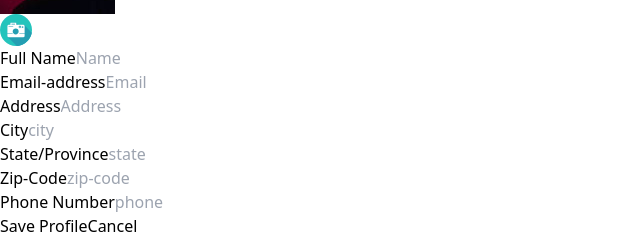
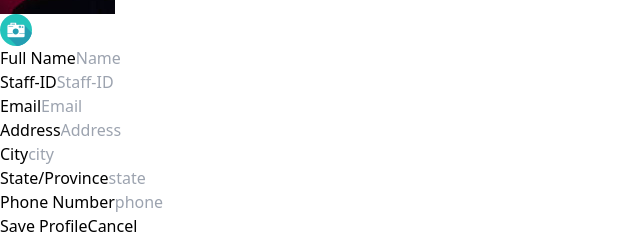
Before and after one commit to goelraghav002/inmate_insight_client, a React (Vite) app: page /profile in a window 1280 px wide. Shown: the part 4190-4425 px from the top of the page, without its empty margins (0-640 px from the left). Built offline with nearby package versions, Linux system fonts and the light colour scheme.

Commit message:
form update👌

```diff
--- a/src/pages/profile/Profile.jsx
+++ b/src/pages/profile/Profile.jsx
@@ -159,9 +159,25 @@ const Profile = () => {
                   <div className="w-1/2  flex flex-col rounded-lg border border-slate-300 ">
                     <label
                       className=" pl-4 uppercase tracking-wide text-gray-400 text-xs font-semibold my-2.5"
+                      htmlFor="staff_id"
+                    >
+                      Staff-ID
+                    </label>
+                    <input
+                      className="font-semibold placeholder-black appearance-none border-none rounded  px-4 mb-3 leading-tight focus:outline-none focus:bg-white"
+                      id="staff_if"
+                      type="number"
+                      placeholder="Staff-ID"
+                    />
+                  </div>
+                </div>
+
+                <div className="flex flex-col rounded-lg border border-slate-300 ">
+                  <label
+                    className=" pl-4 uppercase tracking-wide text-gray-400 text-xs font-semibold my-2.5"
                     htmlFor="email"
                   >
-                      Email-address
+                   Email
                   </label>
                   <input
                     className="font-semibold placeholder-black appearance-none border-none rounded  px-4 mb-3 leading-tight focus:outline-none focus:bg-white"
@@ -170,24 +186,22 @@ const Profile = () => {
                     placeholder="Email"
                   />
                 </div>
-                </div>
 
-                <div className="flex flex-col rounded-lg border border-slate-300 ">
+                <div className="flex  flex-wrap flex-row  space-x-0 justify-between">
+                <div className="w-1/2  flex flex-col rounded-lg border border-slate-300 ">
                     <label
                       className=" pl-4 uppercase tracking-wide text-gray-400 text-xs font-semibold my-2.5"
-                    htmlFor="Address"
+                      htmlFor="address"
                     >
                   Address
                     </label>
                     <input
                       className="font-semibold placeholder-black appearance-none border-none rounded  px-4 mb-3 leading-tight focus:outline-none focus:bg-white"
-                    id="Address"
+                      id="address"
                       type="text"
                       placeholder="Address"
                     />
                   </div>
-
-                <div className="flex  flex-wrap flex-row  space-x-0 justify-between">
                   <div className="w-1/2  flex flex-col rounded-lg border border-slate-300 ">
                     <label
                       className=" pl-4 uppercase tracking-wide text-gray-400 text-xs font-semibold my-2.5"
@@ -203,6 +217,9 @@ const Profile = () => {
                     />
                   </div>
 
+
+                </div>
+                <div className="flex  flex-wrap flex-row  space-x-0 justify-between">
                 <div className="w-1/2  flex flex-col rounded-lg border border-slate-300 ">
                 <label
                   className=" pl-4 uppercase tracking-wide text-gray-400 text-xs font-semibold my-2.5"
@@ -217,22 +234,7 @@ const Profile = () => {
                   placeholder="state"
                 />
               </div>
-                </div>
-                <div className="flex  flex-wrap flex-row  space-x-0 justify-between">
-                  <div className="w-1/2  flex flex-col rounded-lg border border-slate-300 ">
-                    <label
-                      className=" pl-4 uppercase tracking-wide text-gray-400 text-xs font-semibold my-2.5"
-                      htmlFor="zip_code"
-                    >
-                      Zip-Code
-                    </label>
-                    <input
-                      className="font-semibold placeholder-black appearance-none border-none rounded  px-4 mb-3 leading-tight focus:outline-none focus:bg-white"
-                      id="zip_code"
-                      type="text"
-                      placeholder="zip-code"
-                    />
-                  </div>
+
 
                   <div className="w-1/2  flex flex-col rounded-lg border border-slate-300 ">
                     <label
@@ -244,7 +246,7 @@ const Profile = () => {
                     <input
                       className="font-semibold placeholder-black appearance-none border-none rounded  px-4 mb-3 leading-tight focus:outline-none focus:bg-white"
                       id="phone_number"
-                      type="number"
+                      type="text"
                       placeholder="phone"
                     />
                   </div>
```
Lines whose indentation alone changed are shown as unchanged.
